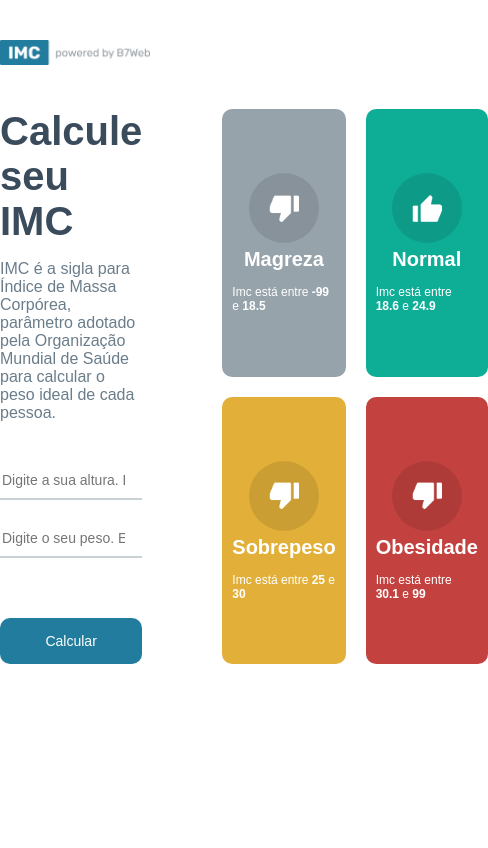
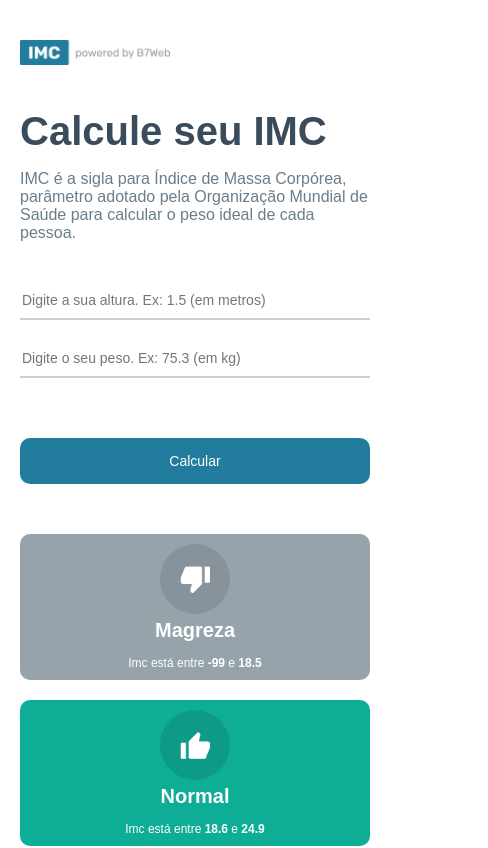
Before and after one commit to juliocsrf/react-ts-imc, a React (Vite) app: page / in a window 390 px wide. Shown: the top 848 px of the page, 488 px wide, since content can reach past the window. Built offline with nearby package versions, Linux system fonts and the light colour scheme.

Commit message:
responsivity

```diff
--- a/src/App.module.css
+++ b/src/App.module.css
@@ -1,5 +1,9 @@
 * {
     box-sizing: border-box;
+}
+
+.main {
+    padding-bottom: 50px;
 }
 
 body {
@@ -108,3 +112,35 @@
 .container .rightSide .rightArrow:hover {
     opacity: 0.8;
 }
+
+@media (max-width: 770px) {
+    header {
+        padding: 0 20px;
+    }
+
+    .container {
+        padding: 0 20px;
+        flex-direction: column;
+    }
+
+    .container .leftSide {
+        margin-right: 0;
+    }
+
+    .container .rightSide {
+        margin-left: 0;
+        margin-top: 50px;
+    }
+
+    .container .rightSide .rightArrow {
+        margin-left: 0;
+        margin-top: 0;
+        border-radius: 0;
+    }
+}
+
+@media (max-width: 430px) {
+    .container .rightSide .grid {
+        grid-template-columns: 1fr;
+    }
+}
```
